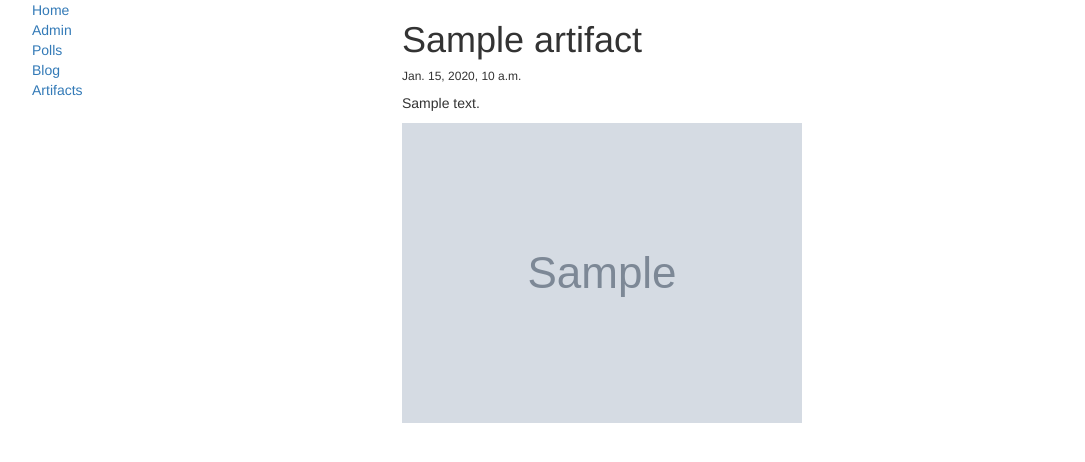
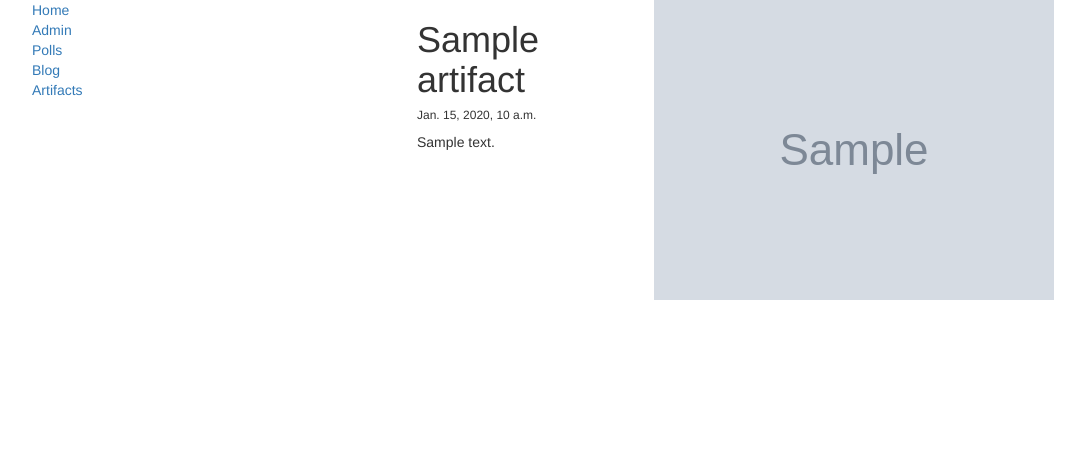
Before and after one commit to jashley82/site, a Django app: page /artifacts/1/ in a window 1280 px wide. Shown: the top 462 px of the page, without its empty margins (68-1153 px from the left). Run offline with Django 3.2, Linux system fonts and the light colour scheme; tables that the repository leaves empty hold one stand-in row (values such as "Sample post"); grey boxes marked "Sample" are stand-in pictures; some libraries are stand-ins or nearby versions.

Commit message:
Update detail.html

```diff
--- a/web/aquanautix/templates/aquanautix/detail.html
+++ b/web/aquanautix/templates/aquanautix/detail.html
@@ -3,12 +3,15 @@
 
 {% block content %}
 <div class="col-sm-8">
-    <h1>{{ artifact.name }}</h1>
-    <h6>{{ artifact.pub_date }}</h6>
-    <p>{{ artifact.description }}</p>
-
-    {% for picture in artifact.picture_set.all %}
-        <img src="{{ picture.image.url }}">
+    <div class="col-sm-4">
+        <h1>{{ artifact.name }}</h1>
+        <h6>{{ artifact.pub_date }}</h6>
+        <p>{{ artifact.description }}</p>
+    </div>
+    <div class="col-sm-4">
+        {% for picture in artifact.picture_set.all %}
+            <img src="{{ picture.image.url }}">
+    </div>
     {% endfor %}
 </div>
 {% endblock %}
```
